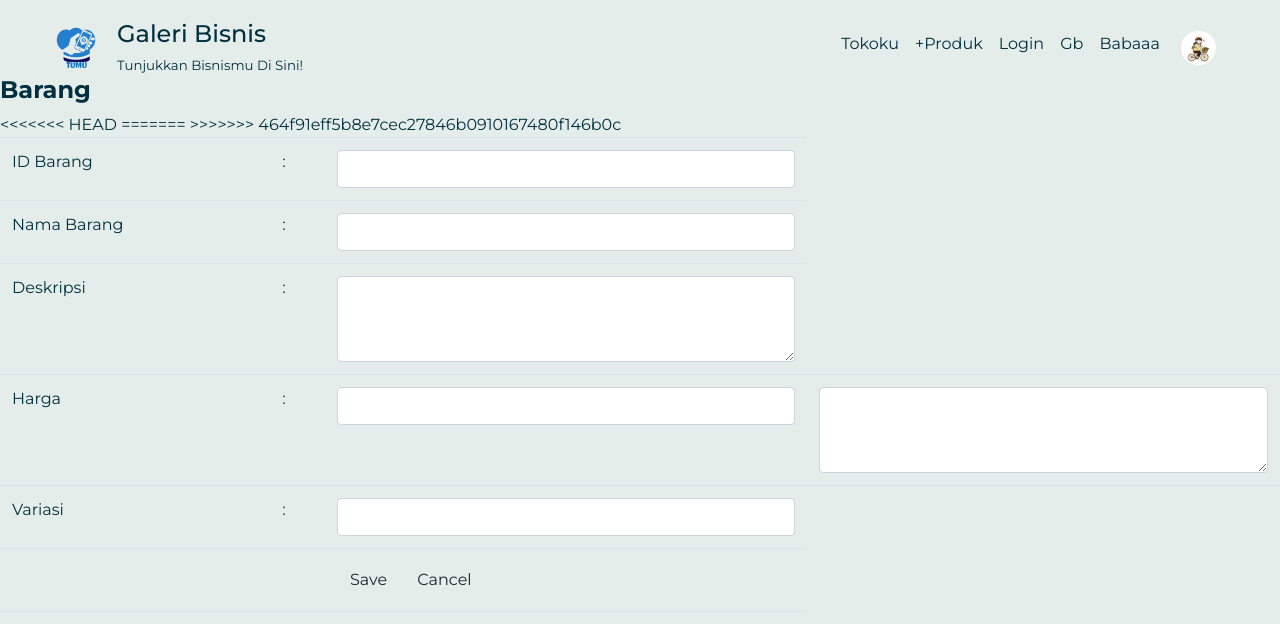
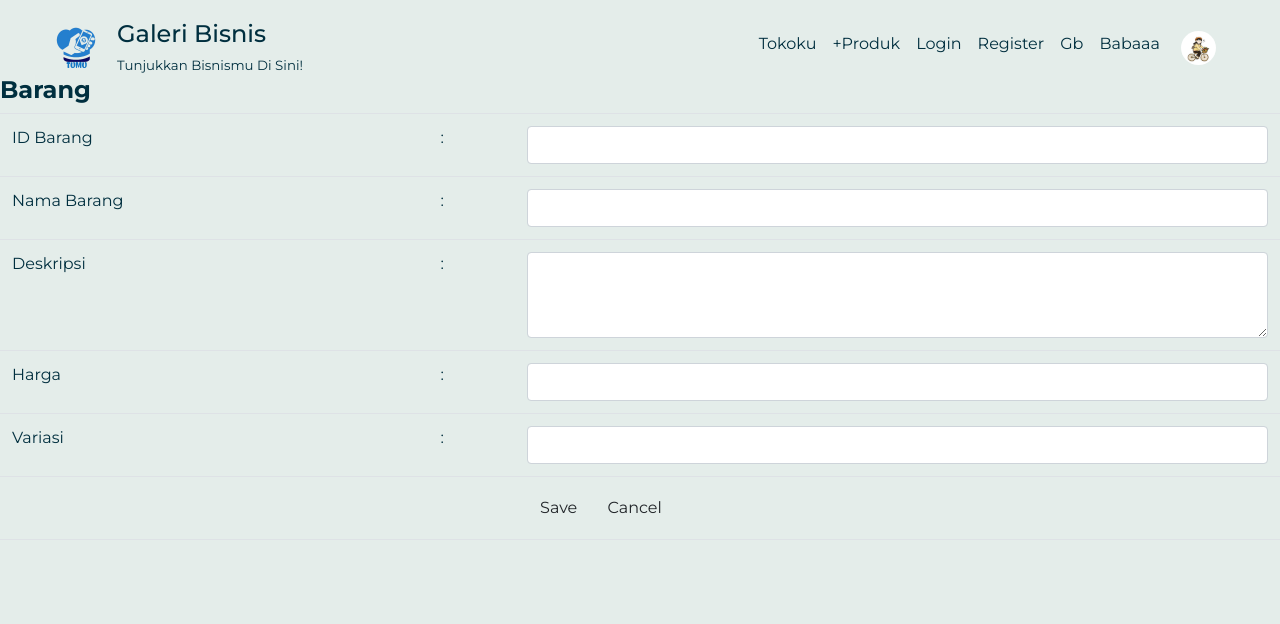
Before and after one commit to khonsa-mutmainnah/TumuGaleriBisnis, a PHP site: page /index.php?p=barang in a window 1280 px wide. Shown: the top 624 px of the page. Run offline with PHP 8.4, Linux system fonts and the light colour scheme.

Commit message:
menambah link di login

```diff
--- a/class/class.Barang.php
+++ b/class/class.Barang.php
@@ -7,7 +7,7 @@
 		private $deskripsi = "";
 		private $harga = "";
 		private $variasi = "";
-		private $id_toko = "";
+		// private $id_toko = "";
 		private $hasil = false;
 		private $message = "";
 
@@ -22,14 +22,15 @@
 			}
 		}
 
-		function __construct() {
-			parent::__construct();
-		}
+		// function __construct() {
+		// 	parent::__construct();
+		// }
 
 		public function AddBarang(){
-		$sql = "INSERT INTO barang (id_barang, nama_barang, deskripsi, harga, variasi)
-		VALUES ('$this->id_barang', '$this->nama_barang', '$this->deskripsi', '$this->harga', '$this->variasi')";
-		$this->hasil = mysqli_query($this->connection, $sql);
+			$sql = "INSERT INTO barang (id_barang, nama_barang, deskripsi, harga, variasi)
+			VALUES ('$this->id_barang', '$this->nama_barang', '$this->deskripsi', '$this->harga', '$this->variasi')";
+			$this->hasil = mysqli_query($this->connection, $sql);
+
 			if($this->hasil)
 				$this->message ='Data berhasil ditambahkan!';
 			else
@@ -69,12 +70,12 @@
 			if (mysqli_num_rows($result)>0) {
 				while ($data = mysqli_fetch_array($result)) {
 					$objBarang = new Barang();
-					$objBarang->id_barang=$data['id_barang'];
+					$objBarang->id_barang = $data['id_barang'];
 					$objBarang->nama_barang = $data['nama_barang'];
 					$objBarang->deskripsi= $data['deskripsi'];
 					$objBarang->harga = $data['harga'];
 					$objBarang->variasi = $data['variasi'];
-					$objBarang->id_toko = $data['id_toko'];
+					// $objBarang->id_toko = $data['id_toko'];
 					$cnt++;
 				}
 			}
--- a/index.php
+++ b/index.php
@@ -53,6 +53,7 @@ require "connection.php";
                         <a class="nav-link active " style="color: #002f3f;"aria-current="page" href="?p=masuk">Tokoku</a>
                         <a class="nav-link " style="color: #002f3f;"href="#">+Produk</a>
                         <a class="nav-link " style="color: #002f3f;"href="?p=login">login</a>
+                        <a class="nav-link " style="color: #002f3f;"href="?p=register-user">register</a>
                         <a class="nav-link " style="color: #002f3f;"href="?p=GaleriBisnis">gb</a>
                         <a class="nav-link " style="color: #002f3f;"href="?p=lokasi">babaaa</a>
                         <div class="btn-group">
--- a/pages/barang.php
+++ b/pages/barang.php
@@ -55,20 +55,14 @@
 			<tr>
 				<td>Harga</td>
 				<td>:</td>
-<<<<<<< HEAD
 				<td><input type="text" class="form-control" id_barang="harga" name="harga"
 				value="<?php echo $objBarang->harga; ?>"></td>
-=======
-				<td><textarea class="form-control" name="harga" rows="3" cols="19"
-				value="<?php echo $objBarang->harga; ?>"></textarea>
-				</td>
->>>>>>> 464f91eff5b8e7cec27846b0910167480f146b0c
 			</tr>
 			<!-- <tr>
 				<td>id toko</td>
 				<td>:</td>
 				<td><textarea class="form-control" name="id_toko" rows="3" cols="19"
-				value=""></textarea>
+				value="<?php echo $objBarang->id_toko; ?>"></textarea>
 				</td>
 			</tr> -->
 			<tr>
--- a/pages/kategorilist.php
+++ b/pages/kategorilist.php
@@ -39,4 +39,5 @@
             }
         ?>
     </table>
+
 </div>
--- a/pages/login.php
+++ b/pages/login.php
@@ -6,7 +6,7 @@
       </div>
       <div class="mb-3">
         <label for="exampleInputEmail1" class="form-label">Username</label>
-        <input type="email" class="form-control" id="exampleInputEmail1" aria-describedby="emailHelp">
+        <input type="text" class="form-control" id="exampleInputEmail1" aria-describedby="emailHelp">
       </div>
       <div class="mb-3">
         <label for="exampleInputPassword1" class="form-label">Password</label>
@@ -17,7 +17,7 @@
       </div>
       <label for="" class="form-label">belum punya akun?</label>
       <div class="button-end">
-        <a class="btn col-lg-4" href="#" role="button">Daftar</a>
+        <a class="btn col-lg-4" href="?p=register-user" role="button">Daftar</a>
       </div>
     </form>
 </div>
```
